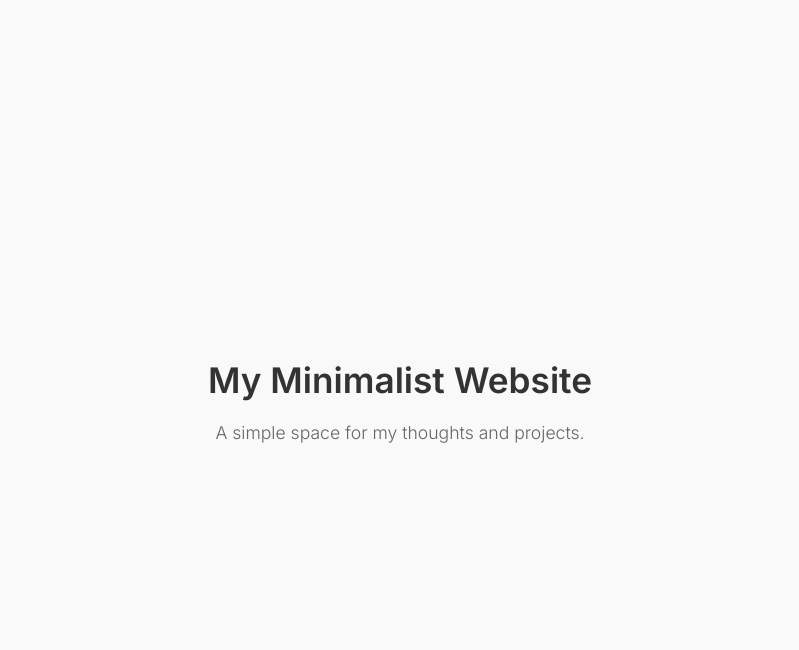
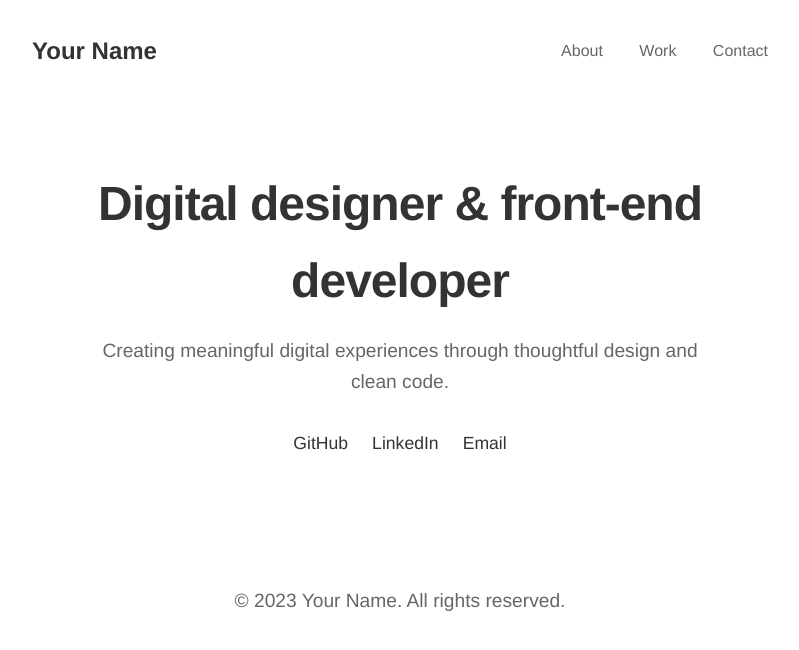
Before and after one commit to kenxmizu/kenxmizu.github.io, a plain HTML site: page index.html in a window 1280 px wide. Shown: the whole page, without its empty margins (240-1039 px from the left). Drawn offline with Linux system fonts and the light colour scheme.

Commit message:
Update index.html

```diff
--- a/index.html
+++ b/index.html
@@ -3,13 +3,123 @@
 <head>
     <meta charset="UTF-8">
     <meta name="viewport" content="width=device-width, initial-scale=1.0">
-    <link rel="stylesheet" href="style.css">
-    <title>My Personal Website</title>
+    <title>Your Name | Portfolio</title>
+    <style>
+        * {
+            margin: 0;
+            padding: 0;
+            box-sizing: border-box;
+            font-family: 'Helvetica', 'Arial', sans-serif;
+        }
+
+        body {
+            line-height: 1.6;
+            color: #333;
+            padding: 2rem;
+            max-width: 800px;
+            margin: 0 auto;
+        }
+
+        header {
+            display: flex;
+            justify-content: space-between;
+            align-items: center;
+            margin-bottom: 4rem;
+        }
+
+        nav a {
+            text-decoration: none;
+            color: #666;
+            margin-left: 2rem;
+            transition: color 0.3s ease;
+        }
+
+        nav a:hover {
+            color: #000;
+        }
+
+        .hero {
+            text-align: center;
+            margin: 6rem 0;
+        }
+
+        h1 {
+            font-size: 3rem;
+            margin-bottom: 1rem;
+            letter-spacing: -1px;
+        }
+
+        p {
+            font-size: 1.2rem;
+            color: #666;
+            max-width: 600px;
+            margin: 0 auto 2rem;
+        }
+
+        .social-links {
+            display: flex;
+            justify-content: center;
+            gap: 1.5rem;
+            margin-top: 2rem;
+        }
+
+        .social-links a {
+            color: #333;
+            text-decoration: none;
+            font-size: 1.1rem;
+        }
+
+        footer {
+            text-align: center;
+            margin-top: 8rem;
+            color: #999;
+        }
+
+        @media (max-width: 768px) {
+            body {
+                padding: 1.5rem;
+            }
+
+            header {
+                flex-direction: column;
+                text-align: center;
+                gap: 1rem;
+            }
+
+            nav a {
+                margin: 0 1rem;
+            }
+
+            h1 {
+                font-size: 2.5rem;
+            }
+        }
+    </style>
 </head>
 <body>
-   <div class="container">
-    <h1>My Minimalist Website</h1>
-    <p>A simple space for my thoughts and projects.</p>
-</div>
+    <header>
+        <h2>Your Name</h2>
+        <nav>
+            <a href="#about">About</a>
+            <a href="#work">Work</a>
+            <a href="#contact">Contact</a>
+        </nav>
+    </header>
+
+    <main>
+        <section class="hero">
+            <h1>Digital designer & front-end developer</h1>
+            <p>Creating meaningful digital experiences through thoughtful design and clean code.</p>
+            <div class="social-links">
+                <a href="https://github.com" target="_blank">GitHub</a>
+                <a href="https://linkedin.com" target="_blank">LinkedIn</a>
+                <a href="mailto:your@email.com">Email</a>
+            </div>
+        </section>
+    </main>
+
+    <footer>
+        <p>© 2023 Your Name. All rights reserved.</p>
+    </footer>
 </body>
 </html>
```
